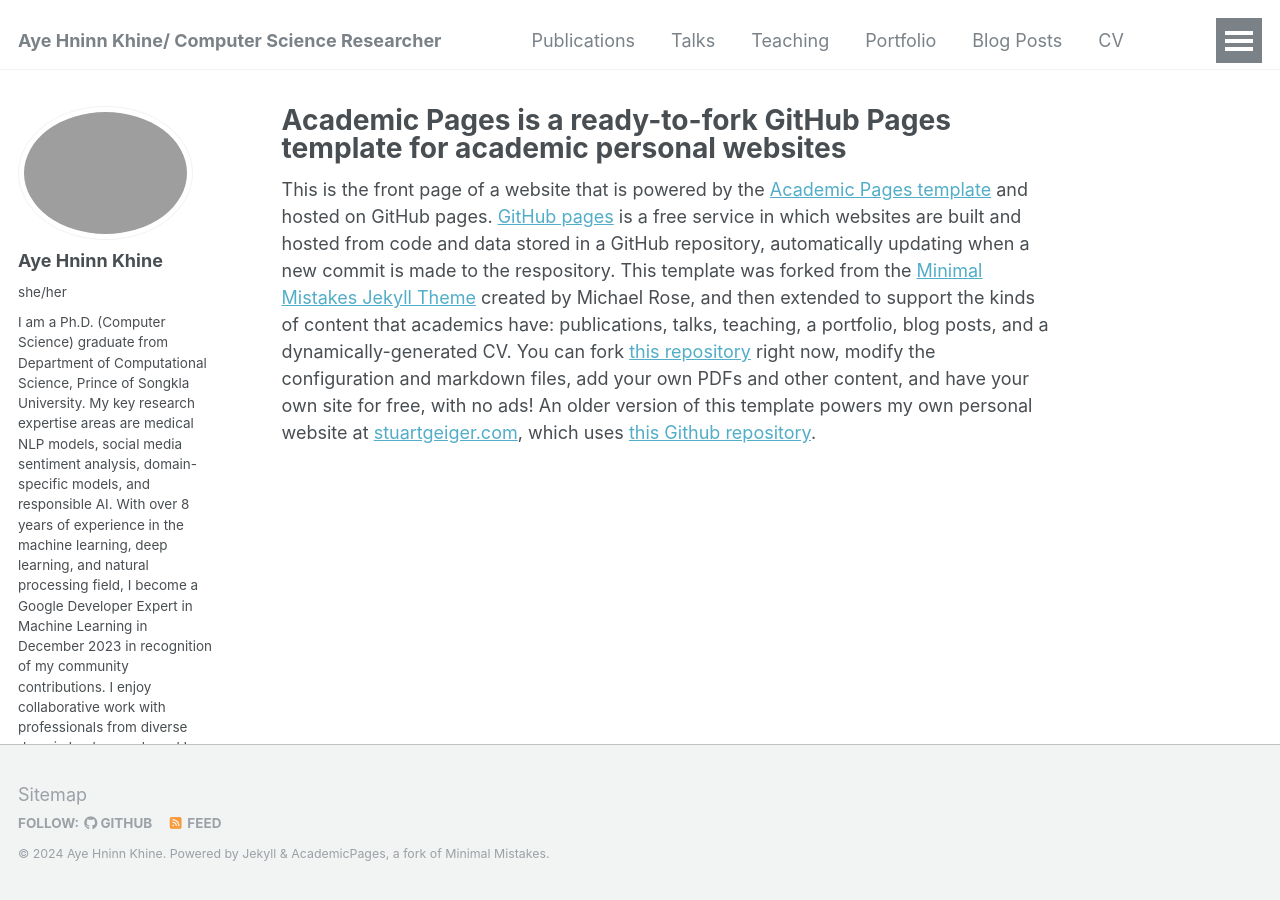
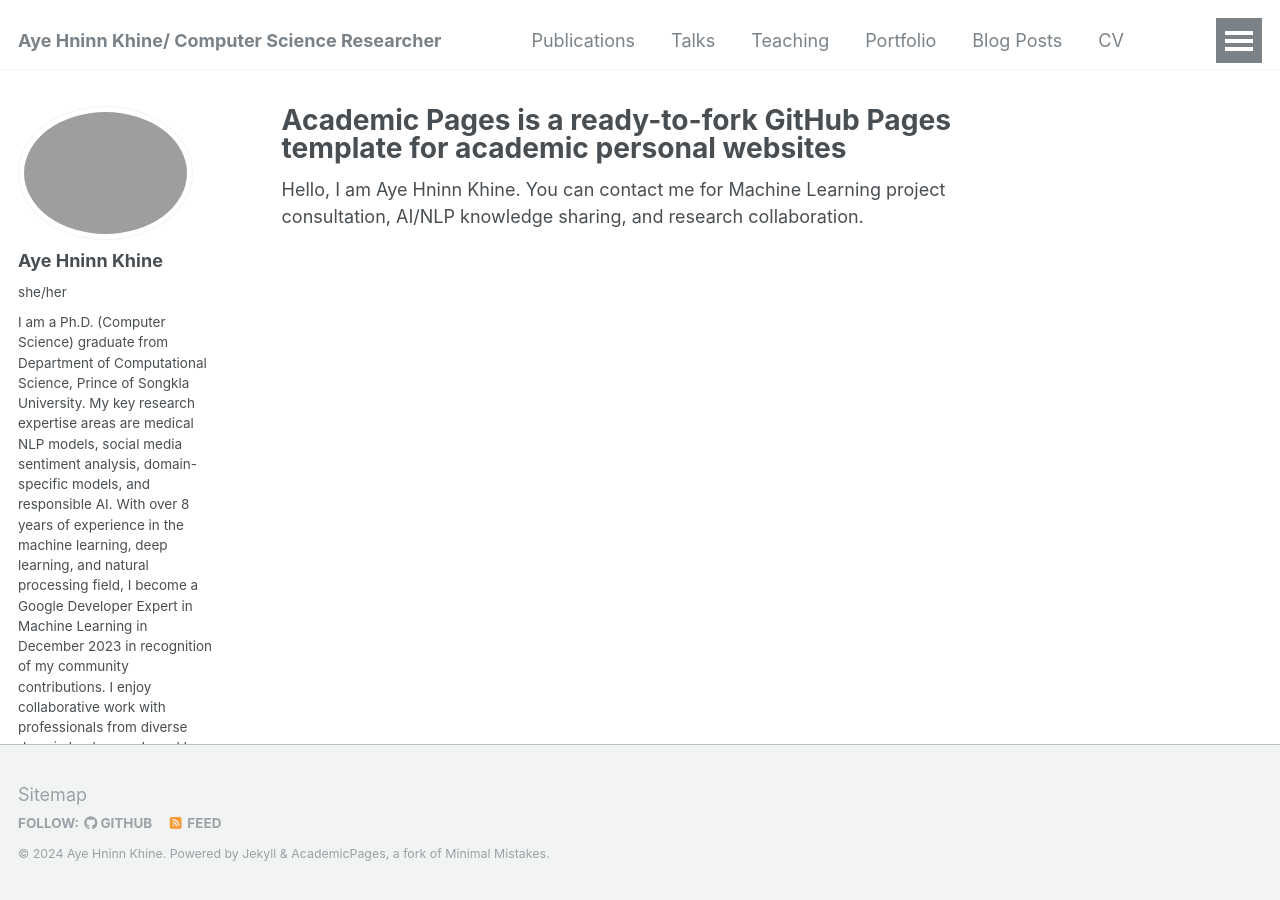
Before and after one commit to ayehninnkhine/ayehninnkhine.github.io, a Jekyll site: the page built from _pages/about.md, in a window 1280 px wide. Built offline with Jekyll 4.4.1, drawn with Linux system fonts in a browser that asks for light colours; some web fonts are replaced.

Commit message:
Update about.md

```diff
--- a/_pages/about.md
+++ b/_pages/about.md
@@ -7,4 +7,4 @@ redirect_from:
   - /about.html
 ---
 
-This is the front page of a website that is powered by the [Academic Pages template](https://github.com/academicpages/academicpages.github.io) and hosted on GitHub pages. [GitHub pages](https://pages.github.com) is a free service in which websites are built and hosted from code and data stored in a GitHub repository, automatically updating when a new commit is made to the respository. This template was forked from the [Minimal Mistakes Jekyll Theme](https://mmistakes.github.io/minimal-mistakes/) created by Michael Rose, and then extended to support the kinds of content that academics have: publications, talks, teaching, a portfolio, blog posts, and a dynamically-generated CV. You can fork [this repository](https://github.com/academicpages/academicpages.github.io) right now, modify the configuration and markdown files, add your own PDFs and other content, and have your own site for free, with no ads! An older version of this template powers my own personal website at [stuartgeiger.com](http://stuartgeiger.com), which uses [this Github repository](https://github.com/staeiou/staeiou.github.io).
+Hello, I am Aye Hninn Khine. You can contact me for Machine Learning project consultation, AI/NLP knowledge sharing, and research collaboration.
```
